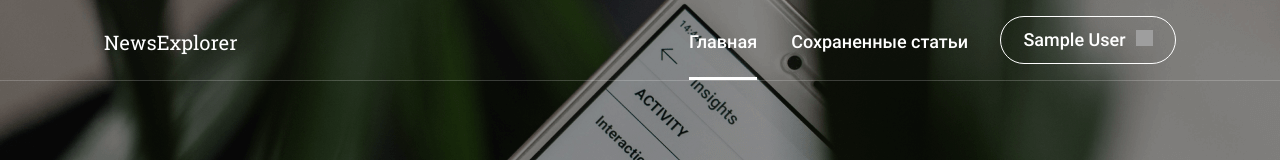
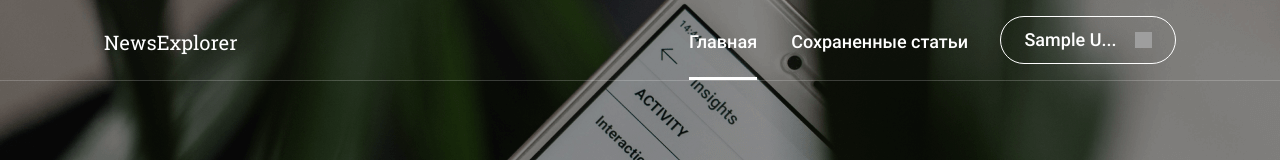
Before and after one commit to Andrey-Elxnitis/news-explorer-frontend, a React (Create React App) app: page / in a window 1280 px wide. Shown: the top 160 px of the page. Built offline with nearby package versions, Linux system fonts and the light colour scheme; no server answers; sample sign-in values are in the browser's storage; grey boxes are pictures that could not be loaded.

Commit message:
Рефакторинг

```diff
--- a/src/components/NavBar/NavBar.css
+++ b/src/components/NavBar/NavBar.css
@@ -78,6 +78,10 @@
   cursor: pointer;
   outline: none;
   padding: 0;
+  position: relative;
+  display: flex;
+  flex-direction: row;
+  justify-content: center;
 }
 
 .navigation__button:hover {
@@ -90,7 +94,7 @@
   border: 1px solid #000;
   box-sizing: border-box;
   padding: 12px;
-  width: 112px;
+  width: 176px;
   height: 48px;
   margin-left: 32px;
   align-self: center;
@@ -103,6 +107,19 @@
   line-height: 24px;
   cursor: pointer;
   outline: none;
+  position: relative;
+  display: flex;
+  flex-direction: row;
+  justify-content: center;
+}
+
+.navigation__button-text {
+  max-width: 100px;
+  margin: 0;
+  align-self: center;
+  overflow: hidden;
+  text-overflow: ellipsis;
+  white-space: nowrap;
 }
 
 .navigation__button-dark:hover {
@@ -116,7 +133,8 @@
 .navigation__image-exit {
   width: 17px;
   height: 16px;
-  margin-left: 10px;
+  padding-left: 10px;
+  align-self: center;
 
 }
 
@@ -220,6 +238,6 @@
   }
 
   .navigation__image-exit {
-    margin-left: 16px;
+    margin-left: 6px;
   }
 }
--- a/src/components/NavBar/NavBar.js
+++ b/src/components/NavBar/NavBar.js
@@ -60,10 +60,12 @@ function NavBar(props) {
           <NavLink activeClassName={navigationLinkActive} className={`${props.loggedIn ? `navigation__link ${navigationLinkDark} ${colorLinkOpenMobile}` : 'navigation__link_disable'}`} to="/saved-news">Сохраненные статьи</NavLink>
         </li>
       </ul>
-      <button onClick={props.loggedIn ? props.exitAuth : props.handleEditLoginClick} className={buttonWhite}>{textButton}
+      <button onClick={props.loggedIn ? props.exitAuth : props.handleEditLoginClick} className={buttonWhite}>
+      <p className="navigation__button-text">{textButton}</p>
       {props.loggedIn && <img className="navigation__image-exit" src={exitLogoWhite} alt="Кнопка выхода из личного кабинета"></img>}
       </button>
-      <button onClick={props.exitAuth} className={buttonDark}>{textButton}
+      <button onClick={props.exitAuth} className={buttonDark}>
+        <p className="navigation__button-text">{textButton}</p>
         <img className="navigation__image-exit" src={props.isEditOpenMobile ? exitLogoWhite : exitLogoDark} alt="Кнопка выхода из личного кабинета"></img>
       </button>
     </nav>
```
Also changed, not shown: 1 other file (tests, documents, lock files or other folders).
